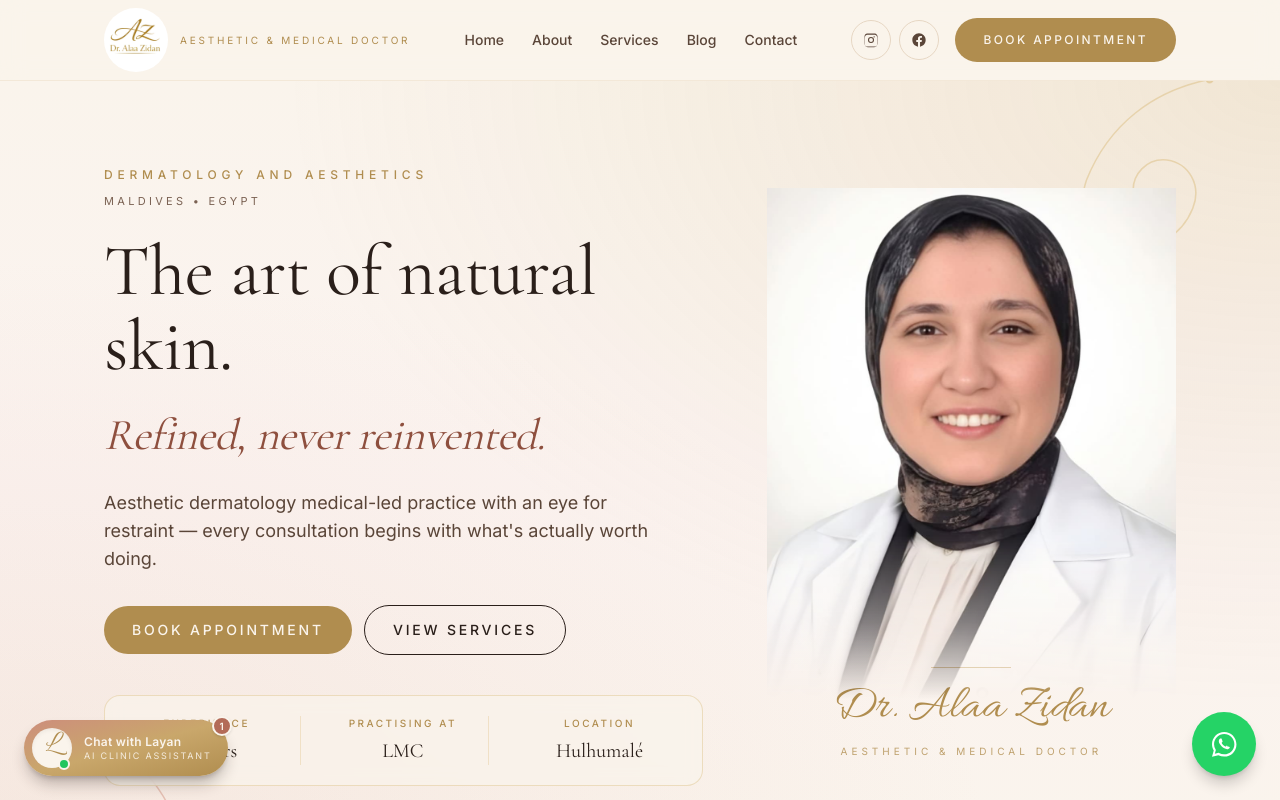
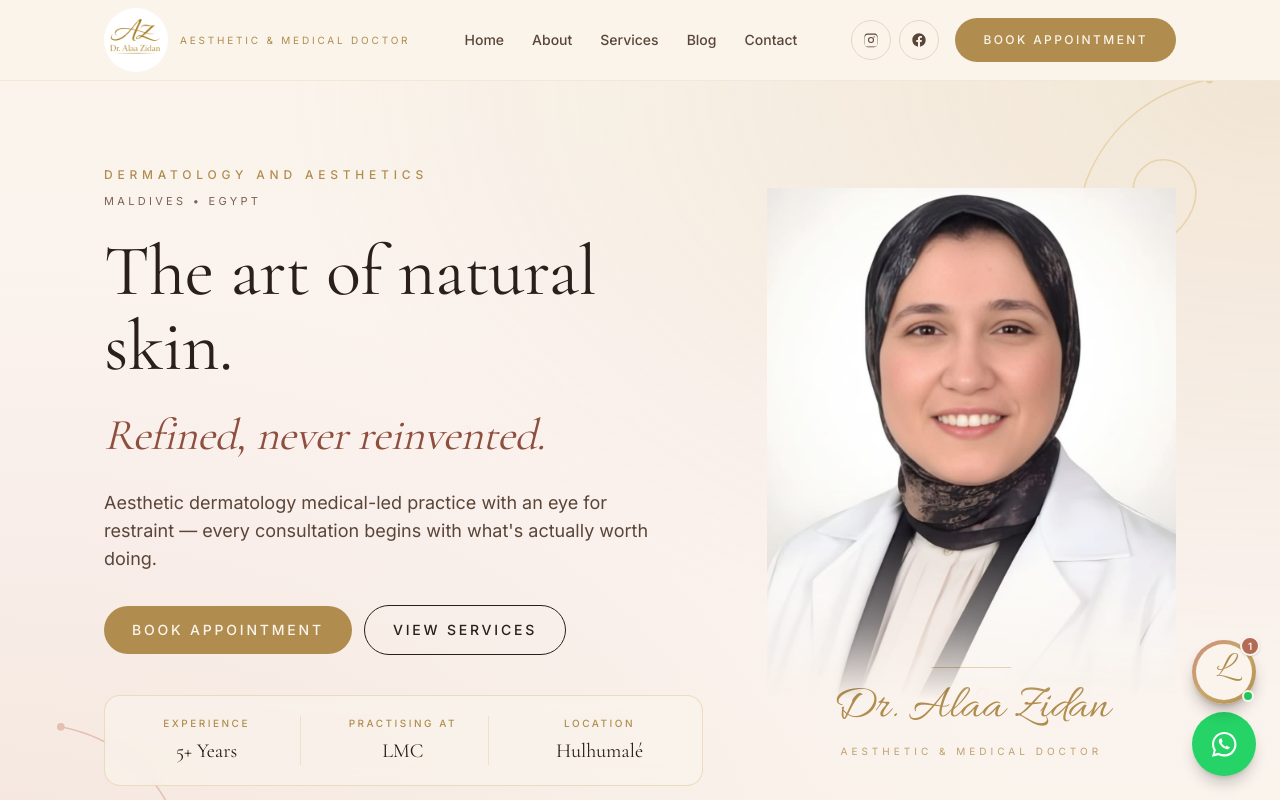
Before and after one commit to alaamagdyzidan-cmd/dralaazidan-site, a Next.js app: page / in a window 1280 px wide. Shown: the top 800 px of the page. Built offline with nearby package versions, Linux system fonts and the light colour scheme.

Commit message:
Compact Layan launcher to a circle stacked above WhatsApp button

```diff
--- a/components/AiAgent.tsx
+++ b/components/AiAgent.tsx
@@ -494,24 +494,27 @@ export default function AiAgent() {
 
   return (
     <>
-      {/* Floating launcher — bottom-LEFT */}
+      {/* Floating launcher — bottom-RIGHT, stacked directly above WhatsApp */}
       {!open && (
         <button
           type="button"
           onClick={openChat}
           aria-label="Open Layan, the clinic AI assistant"
-          className="group fixed bottom-6 left-6 z-50 flex items-center gap-3 rounded-full bg-gradient-to-br from-rose-300 via-gold-400 to-gold-500 px-2 py-2 pr-4 text-sand-50 shadow-lg shadow-ink-900/30 transition hover:scale-[1.03] focus:outline-none focus-visible:ring-4 focus-visible:ring-gold-300"
+          title="Chat with Layan"
+          className="group fixed bottom-24 right-6 z-50 flex h-14 w-14 items-center justify-center rounded-full bg-gradient-to-br from-rose-300 via-gold-400 to-gold-500 p-1 text-sand-50 shadow-lg shadow-ink-900/30 transition hover:scale-105 focus:outline-none focus-visible:ring-4 focus-visible:ring-gold-300 md:h-16 md:w-16"
         >
-          <LAvatar size="md" />
-          <span className="flex flex-col items-start leading-tight">
-            <span className="text-xs font-semibold tracking-wide">Chat with Layan</span>
-            <span className="text-[9px] uppercase tracking-[0.2em] opacity-90">
-              AI clinic assistant
+          <span className="flex h-full w-full items-center justify-center rounded-full bg-sand-50 text-gold-500">
+            <span
+              className="font-script text-3xl leading-none md:text-4xl"
+              style={{ paddingBottom: "0.18em" }}
+              aria-hidden
+            >
+              L
             </span>
           </span>
-          {/* Online dot */}
-          <span className="absolute bottom-1.5 left-[34px] h-3 w-3 rounded-full border-2 border-sand-50 bg-green-500" />
-          {/* Quiet new-message badge — appears after a short delay */}
+          {/* Online indicator */}
+          <span className="absolute bottom-0.5 right-0.5 h-3 w-3 rounded-full border-2 border-sand-50 bg-green-500" />
+          {/* Subtle unread badge after a short delay */}
           {showPeek && (
             <span
               aria-label="New message"
@@ -523,12 +526,12 @@ export default function AiAgent() {
         </button>
       )}
 
-      {/* Chat panel */}
+      {/* Chat panel — opens upward from the launcher on the right */}
       {open && (
         <div
           role="dialog"
           aria-label="Layan — Dr. Alaa's AI clinic assistant"
-          className="fixed bottom-6 left-4 right-4 z-50 flex max-h-[80vh] flex-col overflow-hidden rounded-3xl border border-gold-300/50 bg-sand-50 shadow-2xl shadow-ink-900/30 sm:bottom-6 sm:left-6 sm:right-auto sm:w-[380px]"
+          className="fixed bottom-24 left-4 right-4 z-50 flex max-h-[75vh] flex-col overflow-hidden rounded-3xl border border-gold-300/50 bg-sand-50 shadow-2xl shadow-ink-900/30 sm:bottom-24 sm:left-auto sm:right-6 sm:w-[380px]"
         >
           {/* Header */}
           <div className="flex items-center justify-between border-b border-sand-200 bg-gradient-to-br from-sand-50 via-rose-50 to-sand-50 px-5 py-4">
```
